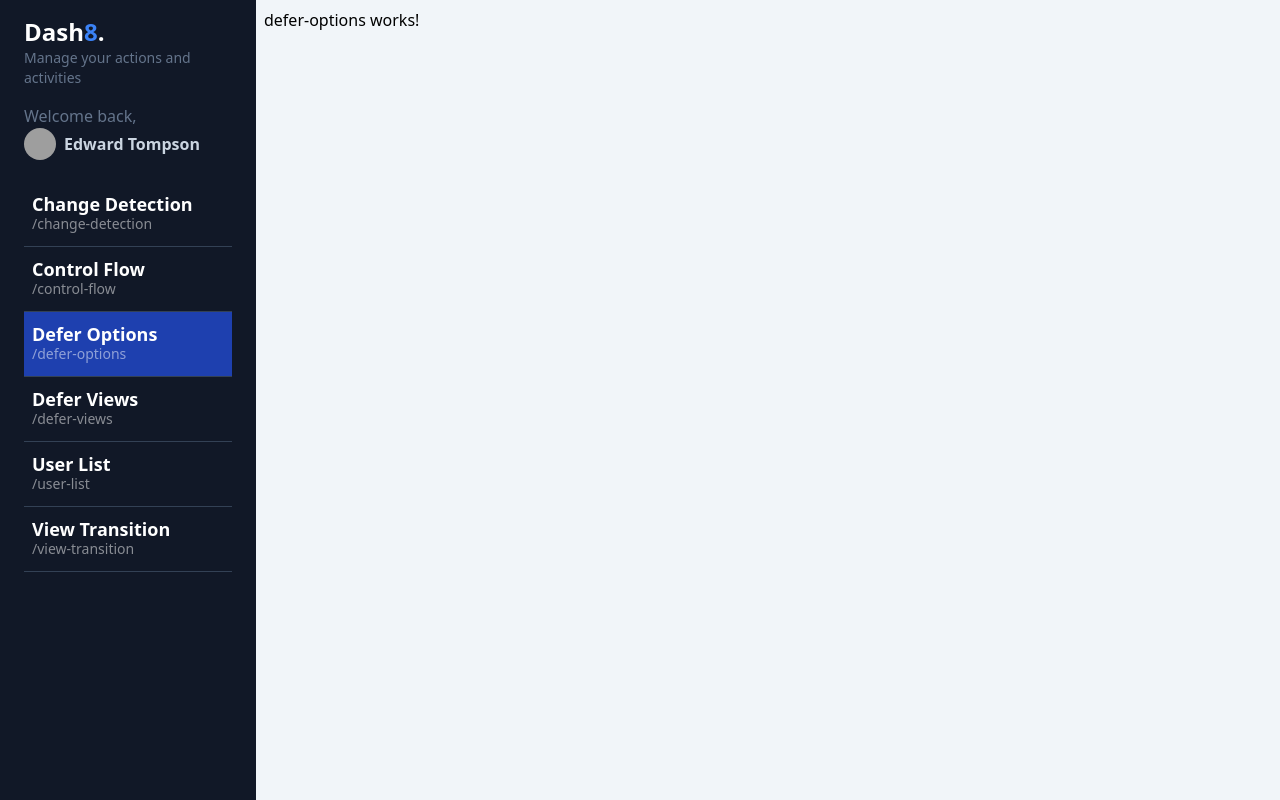
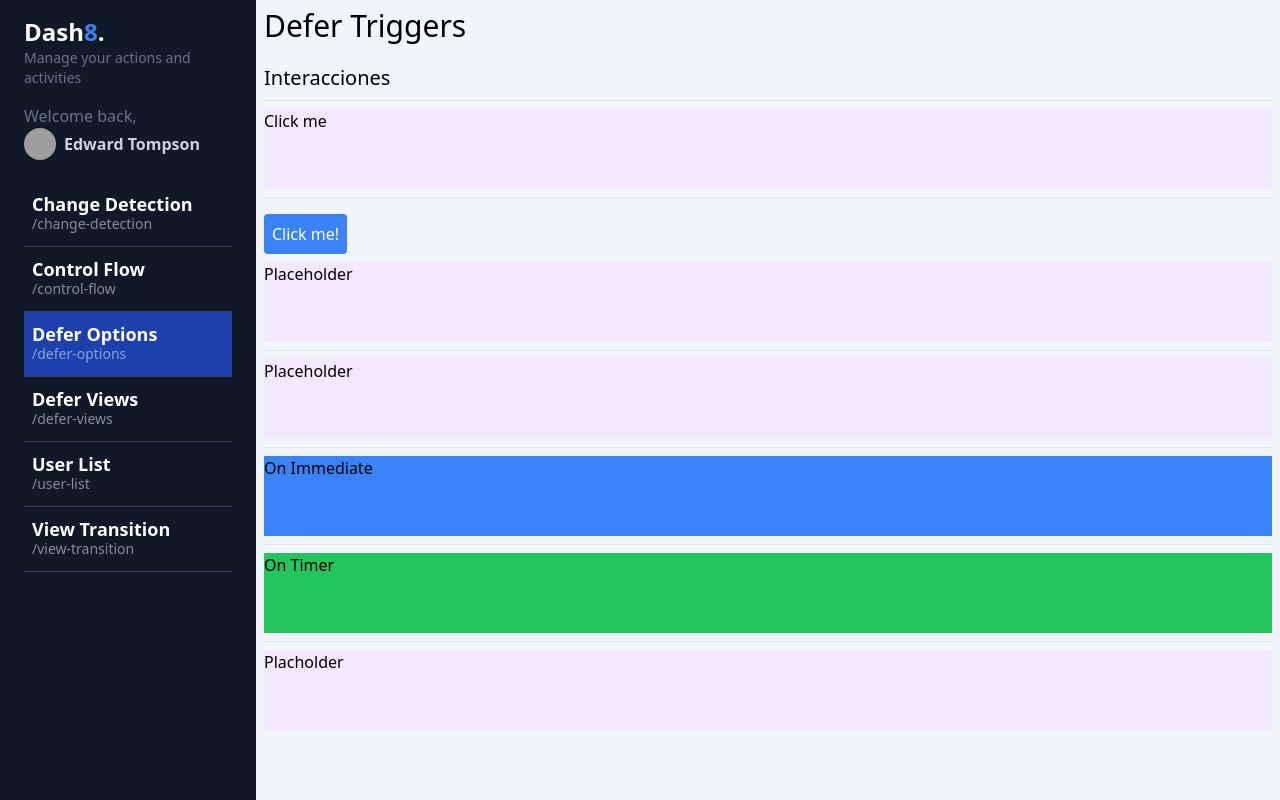
Before and after one commit to nicolashidalgo1989/14-my-dashboard, an Angular app: page /dashboard/defer-options in a window 1280 px wide. Built offline with nearby package versions, Linux system fonts and the light colour scheme; grey boxes are pictures that could not be loaded.

Commit message:
feat: defer trigger on interaction hover timer immediate idle

```diff
--- a/src/app/dashboard/pages/defer-options/defer-options.component.html
+++ b/src/app/dashboard/pages/defer-options/defer-options.component.html
@@ -1 +1,74 @@
-<p>defer-options works!</p>
+<app-title title="Defer Triggers"></app-title>
+
+<section>
+  <h1 class="text-xl">Interacciones</h1>
+
+  <hr class="my-2">
+
+  @defer (on interaction) {
+    <heavy-loaders-fast cssClass="bg-blue-500 h-20">
+      <span>On Interaction</span>
+    </heavy-loaders-fast>
+  } @placeholder {
+    <p class="w-full h-20 bg-purple-100">Click me</p>
+  }
+
+  <hr class="my-2">
+
+  <button
+    #btnInteraction
+    class="p-2 bg-blue-500 hover:bg-blue-700 transition-all rounded text-white my-2">
+    Click me!
+  </button>
+
+  @defer (on interaction(btnInteraction) ) {
+    <heavy-loaders-fast cssClass="bg-blue-500 h-20">
+      <span>On Interaction</span>
+    </heavy-loaders-fast>
+  } @placeholder {
+    <p class="w-full h-20 bg-purple-100">Placeholder</p>
+  }
+
+  <hr class="my-2">
+
+  @defer (on hover) {
+    <heavy-loaders-fast cssClass="bg-blue-500 h-20">
+      <span>On Hover</span>
+    </heavy-loaders-fast>
+  } @placeholder {
+    <p class="w-full h-20 bg-purple-100">Placeholder</p>
+  }
+
+  <hr class="my-2">
+
+  @defer (on immediate) {
+    <heavy-loaders-fast cssClass="bg-blue-500 h-20">
+      <span>On Immediate</span>
+    </heavy-loaders-fast>
+  } @placeholder {
+    <p class="w-full h-20 bg-purple-100">Placeholder</p>
+  }
+
+  <hr class="my-2">
+
+  @defer (on timer(2000)) {
+    <heavy-loaders-fast cssClass="bg-green-500 h-20">
+      <span>On Timer</span>
+    </heavy-loaders-fast>
+  } @placeholder {
+    <p class="w-full h-20 bg-purple-100">Espere 2 segundos...</p>
+  }
+
+  <hr class="my-2">
+
+  @defer (on hover; prefetch on idle) {
+    <heavy-loaders-fast cssClass="bg-orange-500 h-20">
+      <span>On Hover, idle</span>
+    </heavy-loaders-fast>
+  } @placeholder {
+    <p class="w-full h-20 bg-purple-100">Placholder</p>
+  }
+
+
+
+</section>
--- a/src/app/dashboard/pages/defer-options/defer-options.component.ts
+++ b/src/app/dashboard/pages/defer-options/defer-options.component.ts
@@ -1,8 +1,11 @@
 import { Component } from '@angular/core';
+import { HeavyLoadersFastComponent } from '@shared/heavy-loaders/heavy-loaders-fast.component';
+import { TitleComponent } from '@shared/title/title.component';
+import { CommonModule } from '@angular/common';
 
 @Component({
   standalone: true,
-  imports: [],
+  imports: [ CommonModule, HeavyLoadersFastComponent, TitleComponent ],
   templateUrl: './defer-options.component.html',
   styles: ``
 })
--- a/src/app/shared/heavy-loaders/heavy-loaders-fast.component.ts
+++ b/src/app/shared/heavy-loaders/heavy-loaders-fast.component.ts
@@ -1,13 +1,21 @@
-import { Component } from '@angular/core';
+import { CommonModule } from '@angular/common';
+import { Component, Input } from '@angular/core';
 
 @Component({
   selector: 'heavy-loaders-fast',
   standalone: true,
-  imports: [],
+  imports: [CommonModule],
   template: `
-    <h1>Heavy Loaders Fast</h1>
+    <section [ngClass]="['w-full', cssClass]">
+      <ng-content />
+    </section>
   `,
 })
 export class HeavyLoadersFastComponent {
+  @Input({ required: true }) cssClass!: string;
 
+  constructor(){
+    console.log('Heavy Loader creado!');
+
+  }
 }
```
